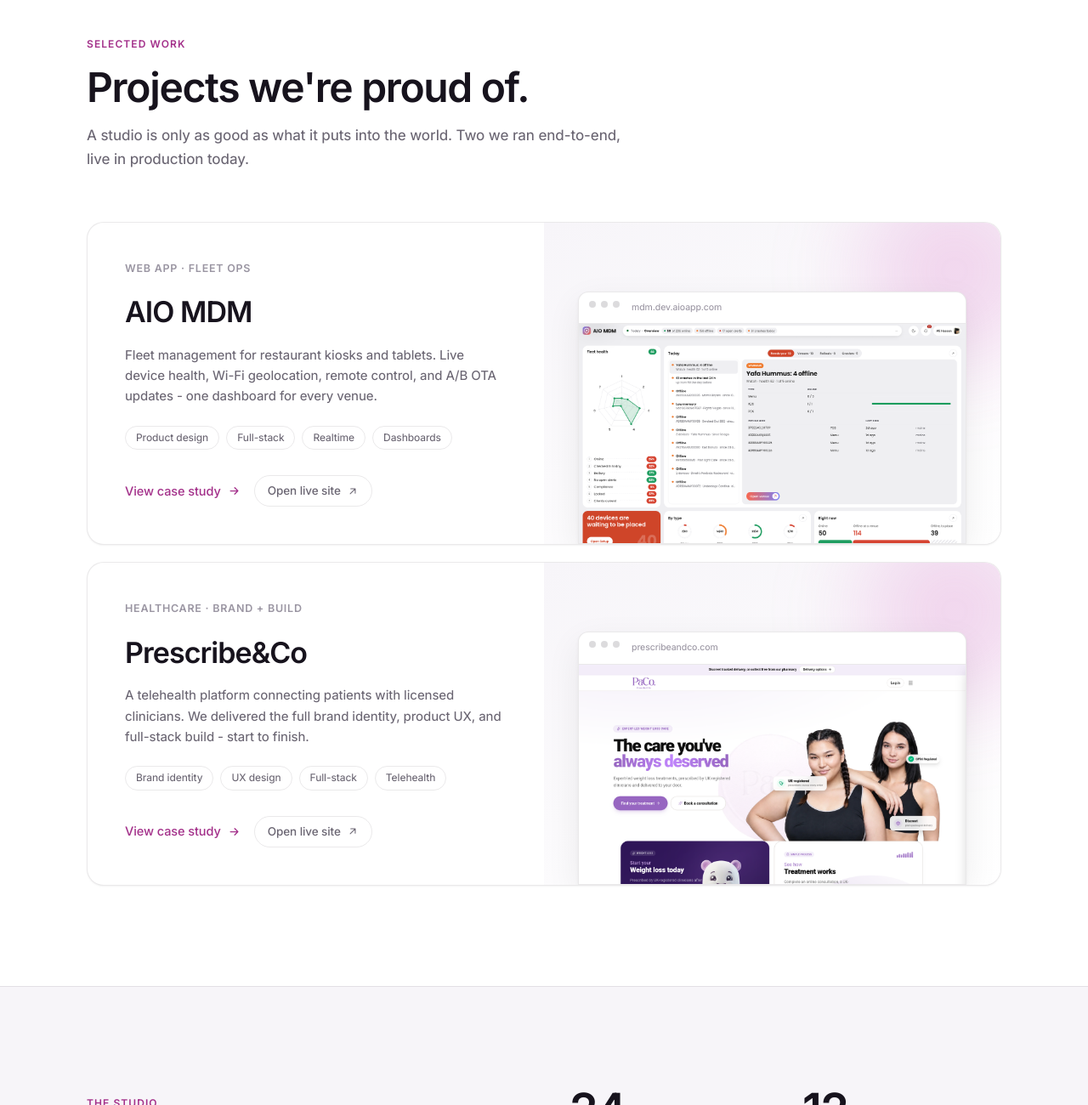
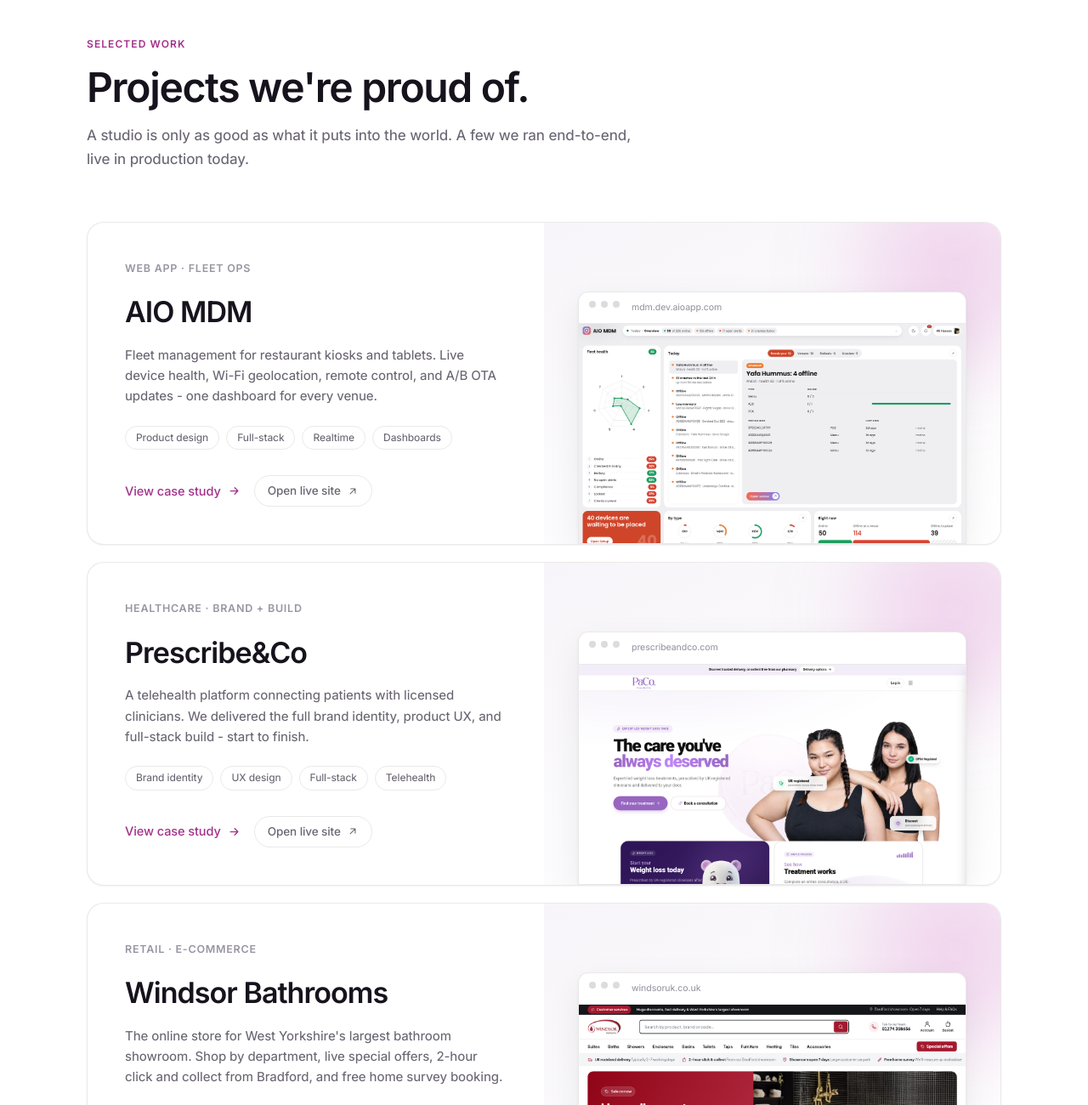
Before and after one commit to forgedynasties/saebaan, a plain HTML site: page index.html in a window 1280 px wide. Shown: the part 1500-2800 px from the top of the page at 85% size. Drawn offline with Linux system fonts and the light colour scheme.

Commit message:
Add Windsor Bathrooms to work and client logos

```diff
--- a/index.html
+++ b/index.html
@@ -77,6 +77,7 @@
         <a class="clogo-link" href="https://mdm.dev.aioapp.com/sneak-peek" target="_blank" rel="noopener" aria-label="Visit AIO MDM"><span class="aiomdm"><span class="b-aio">AIO</span> <span class="b-mdm">MDM</span></span><svg class="ext" viewBox="0 0 24 24"><path d="M7 17L17 7M8 7h9v9"/></svg></a>
         <a class="clogo-link" href="https://prescribeandco.com" target="_blank" rel="noopener" aria-label="Visit Prescribe&amp;Co"><img class="paco-logo" src="assets/paco-logo-purple.png" alt="P&amp;Co.">
 <svg class="ext" viewBox="0 0 24 24"><path d="M7 17L17 7M8 7h9v9"/></svg></a>
+        <a class="clogo-link" href="https://windsoruk.co.uk/" target="_blank" rel="noopener" aria-label="Visit Windsor Bathrooms"><span class="windsor-wm">WINDSOR<small>Bathrooms</small></span><svg class="ext" viewBox="0 0 24 24"><path d="M7 17L17 7M8 7h9v9"/></svg></a>
       </div>
     </div>
   </section>
@@ -116,7 +117,7 @@
       <div class="sec-head">
         <span class="label">Selected work</span>
         <h2>Projects we're proud of.</h2>
-        <p>A studio is only as good as what it puts into the world. Two we ran end-to-end, live in production today.</p>
+        <p>A studio is only as good as what it puts into the world. A few we ran end-to-end, live in production today.</p>
       </div>
       <div class="work reveal">
         <article class="proj">
@@ -153,6 +154,24 @@
             <div class="mini">
               <div class="mbar"><i></i><i></i><i></i><span class="u">prescribeandco.com</span></div>
               <img class="shot" src="assets/prescribeandco.png" alt="Prescribe&amp;Co telehealth homepage - expert-led weight loss care" loading="lazy">
+            </div>
+          </div>
+        </article>
+
+        <article class="proj">
+          <div class="proj-body">
+            <div class="pl">Retail · E-commerce</div>
+            <h3>Windsor Bathrooms</h3>
+            <p>The online store for West Yorkshire's largest bathroom showroom. Shop by department, live special offers, 2-hour click and collect from Bradford, and free home survey booking.</p>
+            <div class="proj-tags"><span>E-commerce</span><span>WooCommerce</span><span>Web design</span><span>Retail</span></div>
+            <div class="proj-actions">
+              <a class="proj-open" href="https://windsoruk.co.uk/" target="_blank" rel="noopener">Open live site <svg viewBox="0 0 24 24"><path d="M7 17L17 7M8 7h9v9"/></svg></a>
+            </div>
+          </div>
+          <div class="proj-media">
+            <div class="mini">
+              <div class="mbar"><i></i><i></i><i></i><span class="u">windsoruk.co.uk</span></div>
+              <img class="shot" src="assets/windsor.png" alt="Windsor Bathrooms online store homepage - bathroom sale, departments and click and collect" loading="lazy">
             </div>
           </div>
         </article>
@@ -213,7 +232,7 @@
     <div class="foot-grid">
       <div><span class="logo"><svg><use href="#logo"/></svg></span><p>A digital product studio. We design, build, and grow the products behind ambitious teams.</p></div>
       <div><h6>Studio</h6><a href="#services">Services</a><a href="#work">Work</a><a href="about.html">About</a></div>
-      <div><h6>Work</h6><a href="work-aio-mdm.html">AIO MDM</a><a href="work-prescribeandco.html">Prescribe&amp;Co</a></div>
+      <div><h6>Work</h6><a href="work-aio-mdm.html">AIO MDM</a><a href="work-prescribeandco.html">Prescribe&amp;Co</a><a href="https://windsoruk.co.uk/" target="_blank" rel="noopener">Windsor Bathrooms</a></div>
       <div><h6>Contact</h6><a href="contact.html">Start a project</a><a href="mailto:hello@saebaan.co.uk">hello@saebaan.co.uk</a><a href="privacy.html">Privacy</a></div>
     </div>
     <div class="foot-bottom"><span>© 2026 Saebaan - all rights reserved</span><span>Designed &amp; built in-house</span></div>
--- a/styles.css
+++ b/styles.css
@@ -141,6 +141,10 @@
   html[data-theme="dark"] .aiomdm .b-mdm { color: #fff; }
   .paco-logo { display: block; height: 44px; width: auto; }
   html[data-theme="dark"] .paco-logo { filter: brightness(1.18); }
+  .windsor-wm { display: inline-flex; flex-direction: column; align-items: center; font-family: Georgia, 'Times New Roman', serif; font-size: 26px; font-weight: 700; letter-spacing: .04em; line-height: 1; color: #a3172f; }
+  .windsor-wm small { font-family: system-ui, sans-serif; font-size: 10px; font-weight: 500; letter-spacing: .08em; color: #6b6b73; margin-top: 3px; }
+  html[data-theme="dark"] .windsor-wm { color: #e2566b; }
+  html[data-theme="dark"] .windsor-wm small { color: #a1a1aa; }
   .clogo-link .ext { width: 13px; height: 13px; margin-top: 1px; flex: none; fill: none; stroke: var(--faint); stroke-width: 2; stroke-linecap: round; stroke-linejoin: round; opacity: .7; transition: stroke .2s, opacity .2s, transform .18s; }
   .clogo-link:hover .ext { stroke: var(--accent); opacity: 1; transform: translate(1px,-1px); }
 
```
Also changed, not shown: assets/windsor.png (added).
